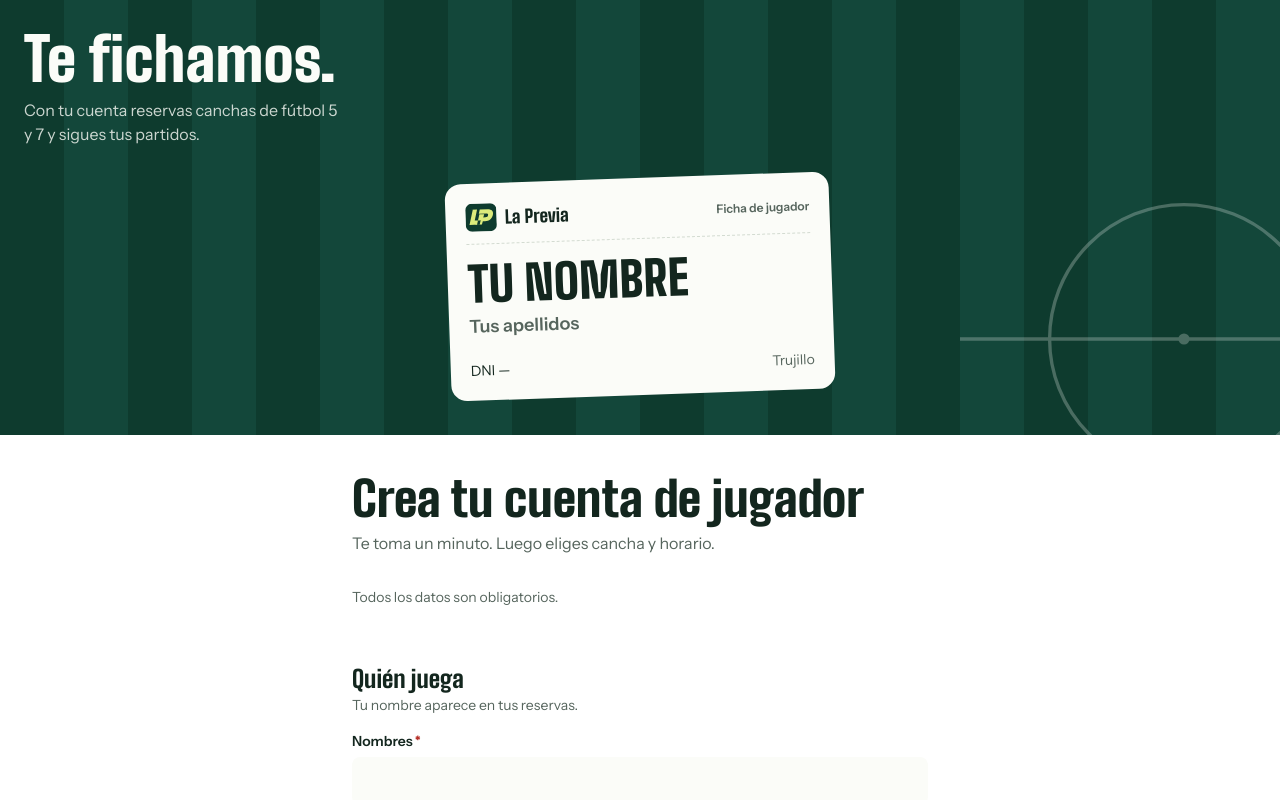
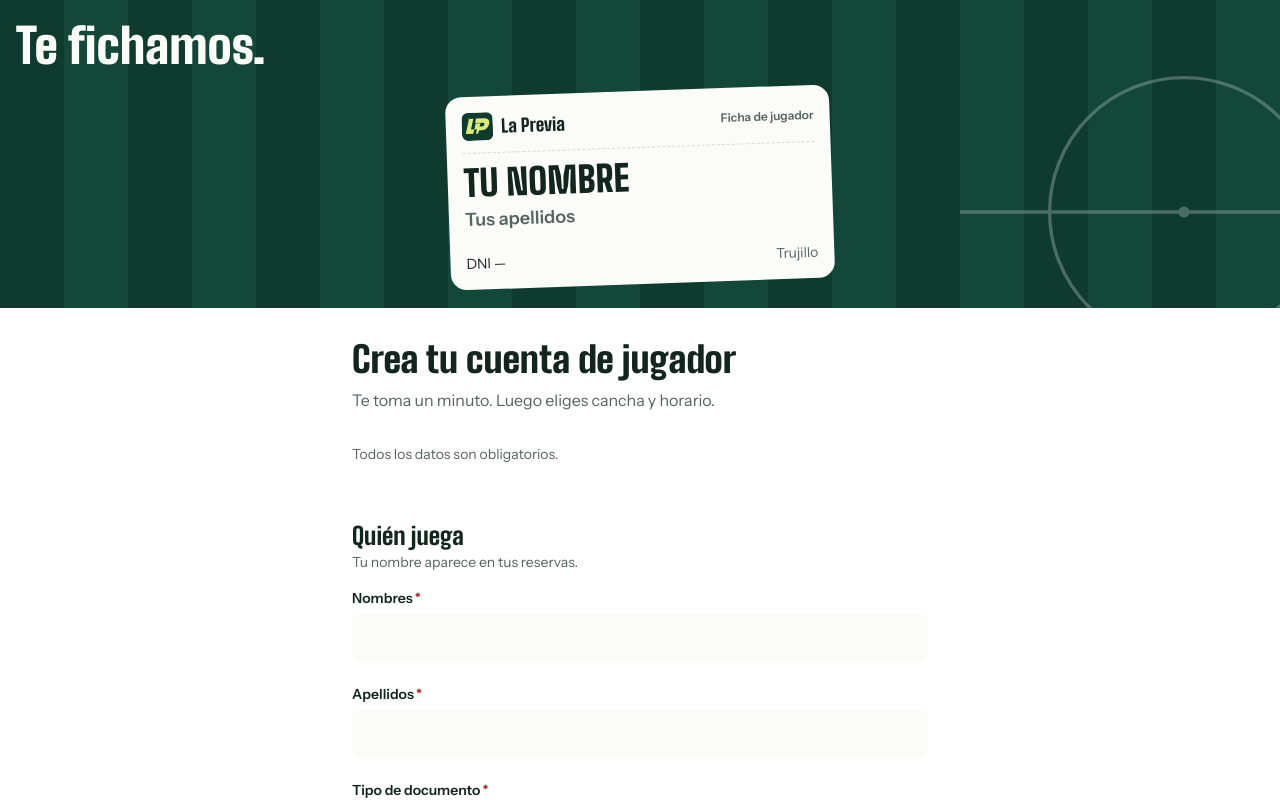
Before and after one commit to andr2116d/canchas-reservas, a Next.js app in the folder client/: page /registro in a window 1280 px wide. Shown: the top 800 px of the page. Built offline with nearby package versions, Linux system fonts and the light colour scheme.

Commit message:
fix: mostrar la ficha completa y compactar el registro en celular

```diff
--- a/client/src/features/registro/componentes/campos-del-documento.tsx
+++ b/client/src/features/registro/componentes/campos-del-documento.tsx
@@ -11,7 +11,7 @@ export function CamposDelDocumento() {
   const tipoDocumento = useWatch({ control, name: "tipoDocumento" });
 
   return (
-    <div className="grid gap-4 sm:grid-cols-2">
+    <div className="flex flex-col gap-4">
       <SelectorTipoDocumento />
       <CampoDeTexto
         nombre="numeroDocumento"
--- a/client/src/features/registro/componentes/ficha-jugador.tsx
+++ b/client/src/features/registro/componentes/ficha-jugador.tsx
@@ -27,7 +27,7 @@ export function FichaJugador() {
   return (
     <div
       aria-hidden="true"
-      className="relative w-full max-w-sm -rotate-2 rounded-2xl bg-papel p-5 text-tinta shadow-[0_24px_48px_-16px_rgb(0_0_0/0.55)]"
+      className="relative w-full max-w-sm -rotate-2 rounded-2xl bg-papel p-4 text-tinta sm:p-5 shadow-[0_24px_48px_-16px_rgb(0_0_0/0.55)]"
     >
       <div className="flex items-center justify-between border-b border-dashed border-linea pb-3">
         <div className="flex items-center gap-2">
@@ -36,7 +36,7 @@ export function FichaJugador() {
         </div>
         <span className="text-xs font-semibold text-grava">Ficha de jugador</span>
       </div>
-      <p data-testid="ficha-nombres" className="mt-4 truncate font-titular text-5xl leading-none font-black uppercase">
+      <p data-testid="ficha-nombres" className="mt-3 truncate font-titular text-4xl leading-none font-black uppercase sm:mt-4 sm:text-5xl">
         {nombres.trim() || "Tu nombre"}
       </p>
       <p className="mt-1 truncate text-lg font-semibold text-grava">{apellidos.trim() || "Tus apellidos"}</p>
--- a/client/src/features/registro/componentes/formulario-registro.tsx
+++ b/client/src/features/registro/componentes/formulario-registro.tsx
@@ -16,7 +16,7 @@ interface GrupoProps {
 /** Grupo de datos con una línea que explica para qué se piden. */
 function Grupo({ titulo, explicacion, children }: GrupoProps) {
   return (
-    <section className="flex flex-col gap-4 border-t border-linea pt-6 first:border-t-0 first:pt-0">
+    <section className="flex flex-col gap-4 border-t border-linea pt-6 first-of-type:border-t-0 first-of-type:pt-0">
       <div>
         <h2 className="font-titular text-2xl font-extrabold text-tinta">{titulo}</h2>
         <p className="text-sm text-grava">{explicacion}</p>
--- a/client/src/features/registro/componentes/panel-de-la-ficha.tsx
+++ b/client/src/features/registro/componentes/panel-de-la-ficha.tsx
@@ -3,7 +3,7 @@ import { FichaJugador } from "./ficha-jugador";
 /** Panel con el césped de fondo y la ficha que se llena en vivo. */
 export function PanelDeLaFicha() {
   return (
-    <aside className="relative isolate flex flex-col justify-between gap-8 overflow-hidden bg-cancha px-6 py-8 text-papel sm:px-10 lg:min-h-dvh lg:py-12">
+    <aside className="relative isolate flex flex-col gap-6 overflow-hidden bg-cancha px-4 py-6 text-papel sm:px-10 lg:sticky lg:top-0 lg:h-dvh lg:justify-center lg:gap-14 lg:py-12">
       {/* Franjas de césped cortado y la media luna de la cancha, en tiza. */}
       <div
         aria-hidden="true"
@@ -15,12 +15,12 @@ export function PanelDeLaFicha() {
         <circle cx="200" cy="200" r="5" fill="currentColor" />
       </svg>
       <div className="max-w-md">
-        <p className="font-titular text-6xl leading-[0.9] font-black sm:text-7xl">Te fichamos.</p>
-        <p className="mt-3 max-w-xs text-base text-papel/80">
+        <p className="font-titular text-5xl leading-[0.9] font-black sm:text-7xl">Te fichamos.</p>
+        <p className="mt-3 hidden max-w-xs text-base text-papel/80 sm:block">
           Con tu cuenta reservas canchas de fútbol 5 y 7 y sigues tus partidos.
         </p>
       </div>
-      <div className="flex justify-center pb-2 lg:justify-start">
+      <div className="flex justify-center lg:justify-start">
         <FichaJugador />
       </div>
     </aside>
--- a/client/src/features/registro/componentes/registro-de-jugador.tsx
+++ b/client/src/features/registro/componentes/registro-de-jugador.tsx
@@ -13,9 +13,9 @@ export function RegistroDeJugador() {
     <FormProvider {...formulario}>
       <div className="grid lg:grid-cols-[minmax(0,5fr)_minmax(0,7fr)]">
         <PanelDeLaFicha />
-        <main className="px-4 py-10 sm:px-10 lg:py-16">
+        <main className="px-4 py-8 sm:px-10 lg:py-16">
           <div className="mx-auto max-w-xl">
-            <h1 className="font-titular text-5xl font-black text-tinta">Crea tu cuenta de jugador</h1>
+            <h1 className="font-titular text-4xl font-black text-tinta sm:text-5xl">Crea tu cuenta de jugador</h1>
             <p className="mt-2 mb-8 text-grava">Te toma un minuto. Luego eliges cancha y horario.</p>
             <FormularioRegistro alEnviarRegistro={enviarRegistro} errorGeneral={errorGeneral} />
           </div>
```
